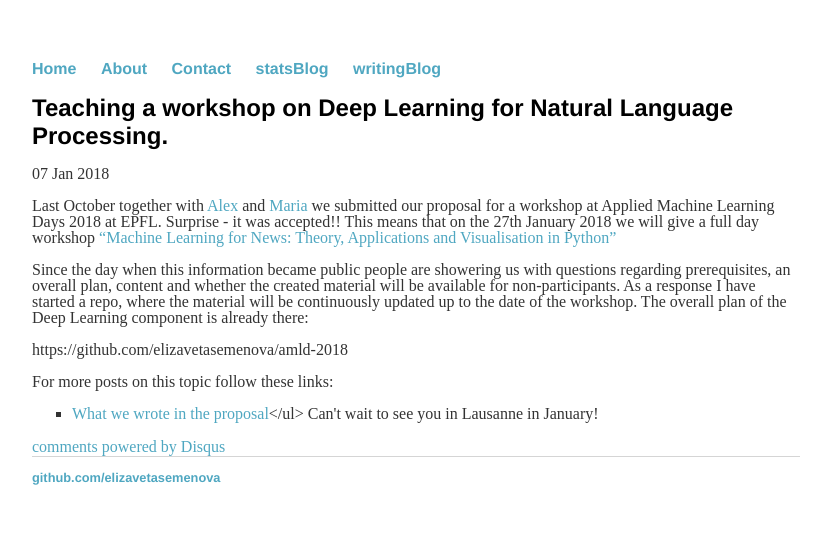
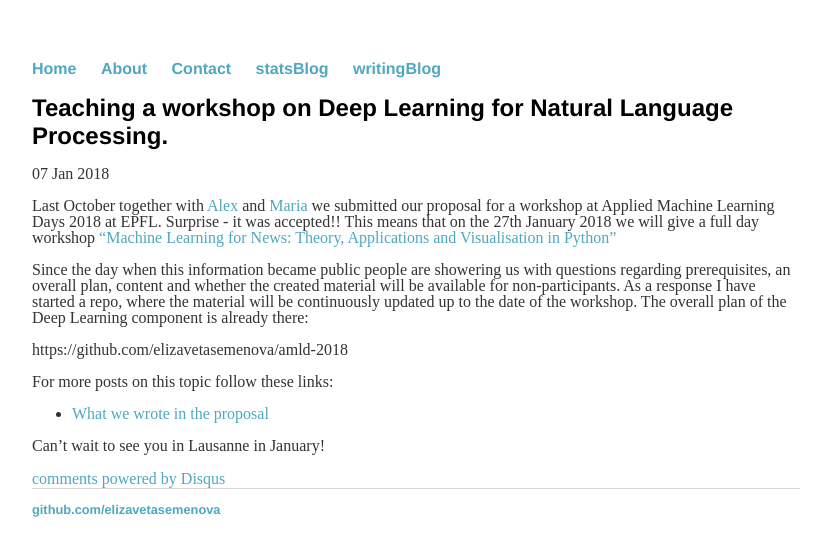
Before and after one commit to elizavetasemenova/elizavetasemenova.github.io, a Jekyll site: the page built from _posts/2018-01-07-Teaching-a-workshop-on-DL-for-NLP.md, in a window 1280 px wide. Shown: the top 556 px of the page, without its empty margins (224-1055 px from the left). Built offline with Jekyll 4.4.1, drawn with Linux system fonts in a browser that asks for light colours; comment, search, counter and statistics services are not loaded.

Commit message:
Update 2018-01-07-Teaching-a-workshop-on-DL-for-NLP.md

```diff
--- a/_posts/2018-01-07-Teaching-a-workshop-on-DL-for-NLP.md
+++ b/_posts/2018-01-07-Teaching-a-workshop-on-DL-for-NLP.md
@@ -15,7 +15,6 @@
 https://github.com/elizavetasemenova/amld-2018
 
 For more posts on this topic follow these links:
-<ul style="list-style-type:square">
-<li> <a href="https://elizavetasemenova.github.io/blog/2018/01/08/AMLD2018-workshop-proposal">What we wrote in the proposal</a></ul>
+* [What we wrote in the proposal](https://elizavetasemenova.github.io/blog/2018/01/08/AMLD2018-workshop-proposal")
 
 Can't wait to see you in Lausanne in January!
```
